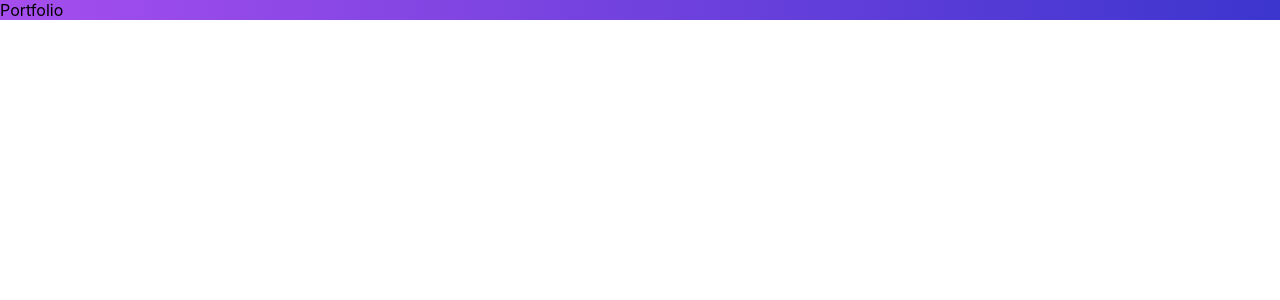
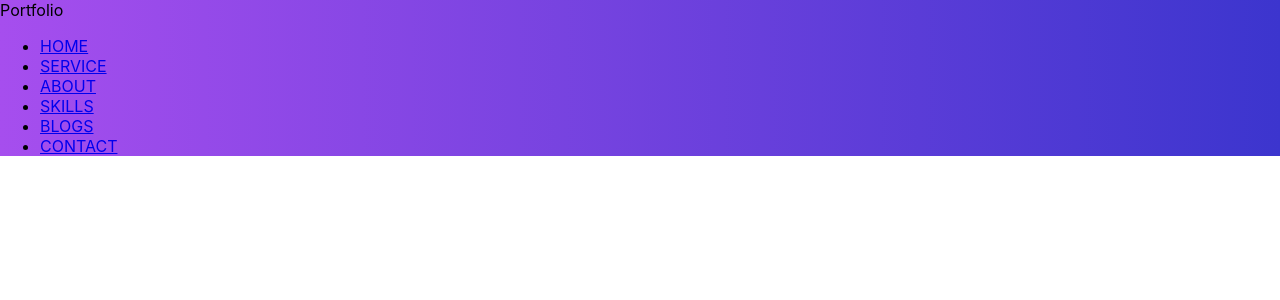
Before and after one commit to sayemhossain/personal-portfolio, a React (Create React App) app: page / in a window 1280 px wide. Shown: the top 300 px of the page. Built offline with nearby package versions, Linux system fonts and the light colour scheme.

Commit message:
working on navbar

```diff
--- a/src/components/Navbar/Navbar.js
+++ b/src/components/Navbar/Navbar.js
@@ -1,11 +1,28 @@
 import React from "react";
 import "./Navbar.css";
 const Navbar = () => {
+  let links = [
+    { name: "HOME", link: "/" },
+    { name: "SERVICE", link: "/" },
+    { name: "ABOUT", link: "/" },
+    { name: "SKILLS", link: "/" },
+    { name: "BLOGS", link: "/" },
+    { name: "CONTACT", link: "/" },
+  ];
   return (
     <div className="navbar shadow-lg w-full fixed top-0 left-0 md:px-10 px-7">
       <div className="md:flex py-4">
         <div className="font-bold text-2xl cursor-pointer ">Portfolio</div>
       </div>
+      <ul>
+        {links.map((link) => (
+          <li>
+            <a className="text-white" href={link.link}>
+              {link.name}
+            </a>
+          </li>
+        ))}
+      </ul>
     </div>
   );
 };
```
